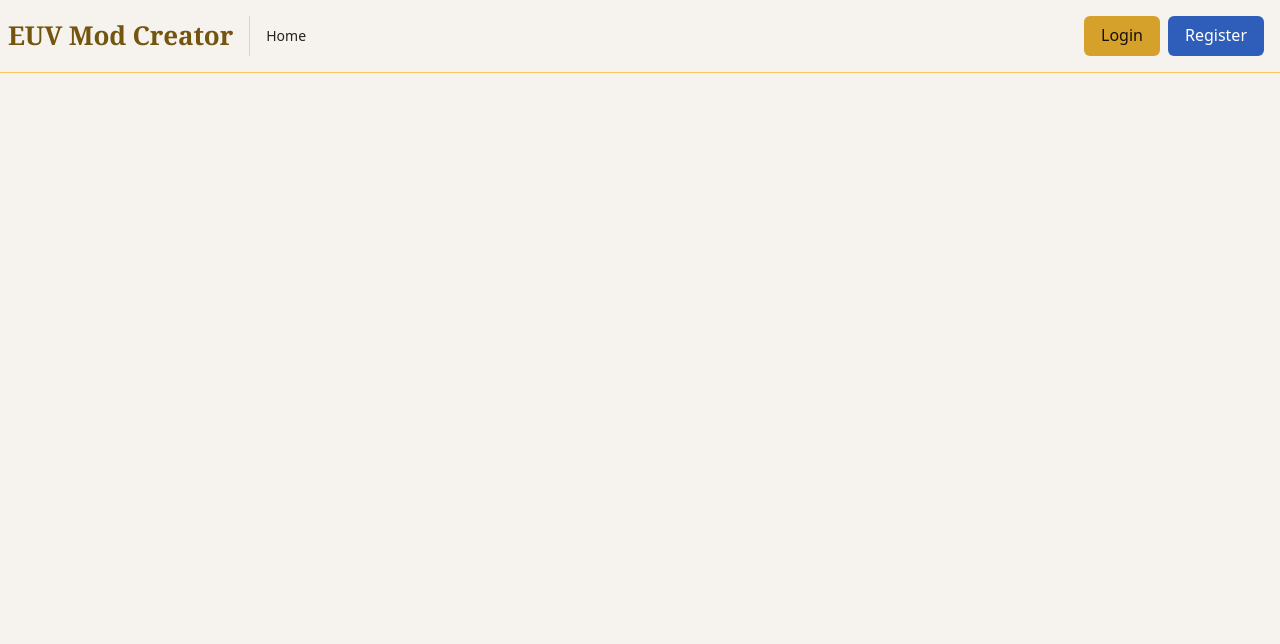
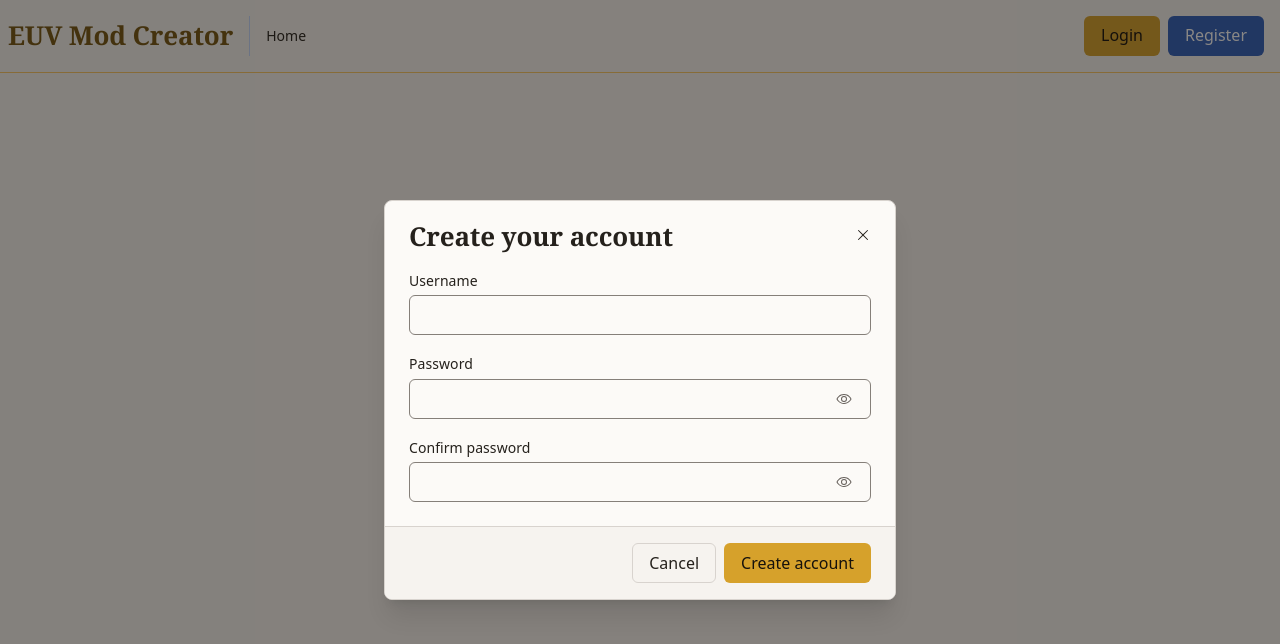
Before and after one commit to AndrePereira321/EUVModCreatorFront, a React (Vite) app: page / in a window 1280 px wide. Both pictures are taken after a click on the button "Register". Shown: the top 644 px of the page. Built offline with nearby package versions, Linux system fonts and the light colour scheme.

Commit message:
feat(auth): add the register modal

```diff
--- a/src/components/layout/AppMenu/AppMenu.tsx
+++ b/src/components/layout/AppMenu/AppMenu.tsx
@@ -1,8 +1,9 @@
-import { useId } from "react";
+import { useId, useState } from "react";
 import { useTranslation } from "react-i18next";
 
 import AppButton from "../../ui/AppButton/AppButton.tsx";
 import AppMenuItem, { type AppMenuItemProps } from "./AppMenuItem.tsx";
+import AppRegisterModal from "./AppRegisterModal.tsx";
 
 export default function AppMenu() {
 	const menuId = useId();
@@ -15,6 +16,9 @@ export default function AppMenu() {
 			path: "/",
 		},
 	];
+
+	const [openModal, setOpenModal] = useState<"login" | "register" | null>(null);
+	const closeModal = () => setOpenModal(null);
 
 	return (
 		<nav className="flex items-center gap-4 border-b border-primary-300 px-2 py-4">
@@ -30,9 +34,10 @@ export default function AppMenu() {
 				</ul>
 			</div>
 			<div className="ml-auto flex gap-2 px-2">
-				<AppButton text={t("auth.login")}></AppButton>
-				<AppButton variant="secondary" text={t("auth.register")}></AppButton>
+				<AppButton text={t("auth.login")} />
+				<AppButton variant="secondary" text={t("auth.register")} onClick={() => setOpenModal("register")} />
 			</div>
+			<AppRegisterModal isOpen={openModal === "register"} onClose={closeModal} />
 		</nav>
 	);
 }
--- a/src/components/layout/AppMenu/AppRegisterModal.tsx
+++ b/src/components/layout/AppMenu/AppRegisterModal.tsx
@@ -0,0 +1,58 @@
+import { useState } from "react";
+import { useTranslation } from "react-i18next";
+
+import AppModal from "../../ui/AppModal/AppModal.tsx";
+import AppTextInput from "../../ui/AppTextInput/AppTextInput.tsx";
+
+export interface AppRegisterModalProps {
+	isOpen: boolean;
+	onClose: () => void;
+}
+
+export interface RegisterData {
+	username: string;
+	password: string;
+}
+
+export default function AppRegisterModal({ isOpen, onClose }: AppRegisterModalProps) {
+	const { t } = useTranslation();
+
+	const [userName, setUsername] = useState<string>("");
+	const [password, setPassword] = useState<string>("");
+	const [passwordConfirm, setPasswordConfirm] = useState<string>("");
+
+	return (
+		<AppModal
+			isOpen={isOpen}
+			title={t("auth.createAccountTitle")}
+			confirmLabel={t("auth.createAccount")}
+			onClose={onClose}
+		>
+			<div className="flex flex-col gap-5 pt-2">
+				<AppTextInput
+					name="username"
+					label={t("auth.username")}
+					autoComplete="username"
+					value={userName}
+					onChange={(value) => setUsername(value)}
+				/>
+				<AppTextInput
+					name="password"
+					type="password"
+					autoComplete="off"
+					label={t("auth.password")}
+					value={password}
+					onChange={(value) => setPassword(value)}
+				/>
+				<AppTextInput
+					name="passwordConfirm"
+					type="password"
+					autoComplete="off"
+					label={t("auth.passwordConfirm")}
+					value={passwordConfirm}
+					onChange={(value) => setPasswordConfirm(value)}
+				/>
+			</div>
+		</AppModal>
+	);
+}
--- a/src/i18n/labels/en.json
+++ b/src/i18n/labels/en.json
@@ -17,6 +17,11 @@
 	},
 	"auth": {
 		"login": "Login",
-		"register": "Register"
+		"register": "Register",
+		"createAccountTitle": "Create your account",
+		"createAccount": "Create account",
+		"username": "Username",
+		"password": "Password",
+		"passwordConfirm": "Confirm password"
 	}
 }
```
